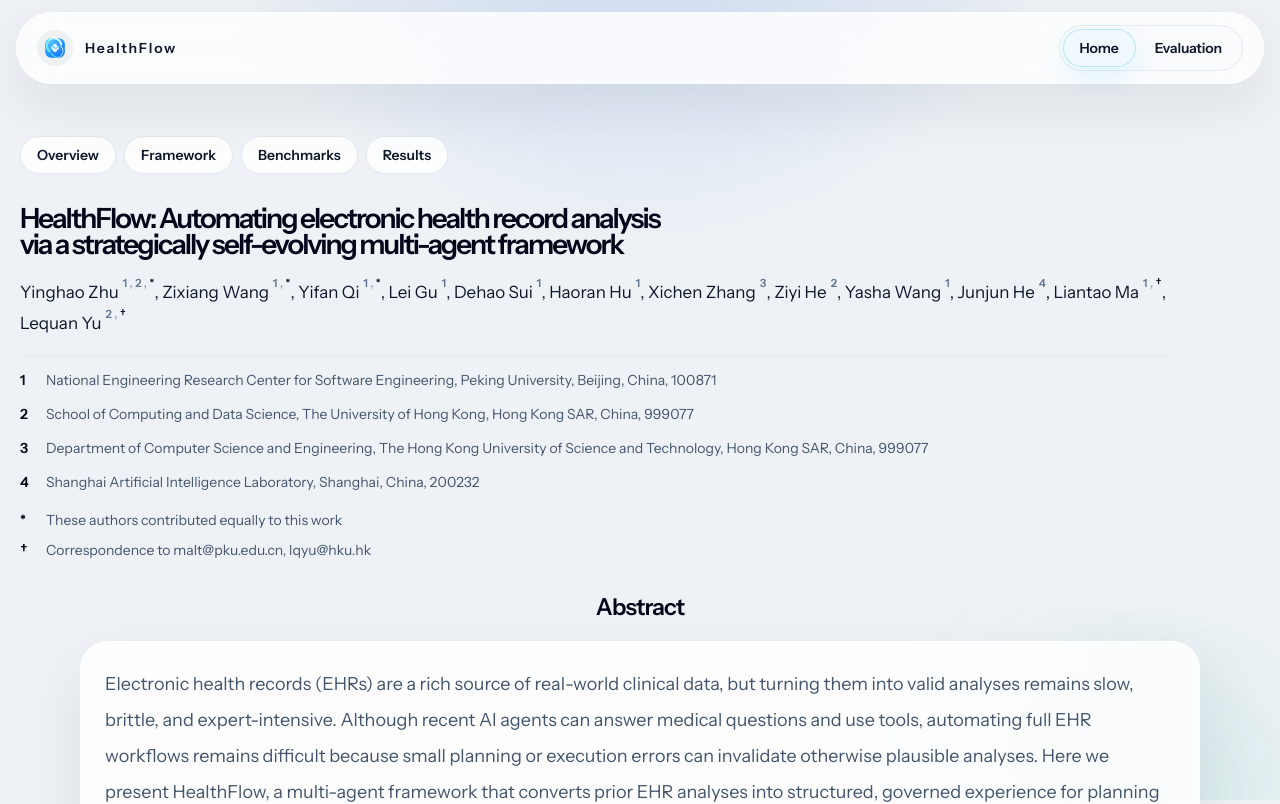
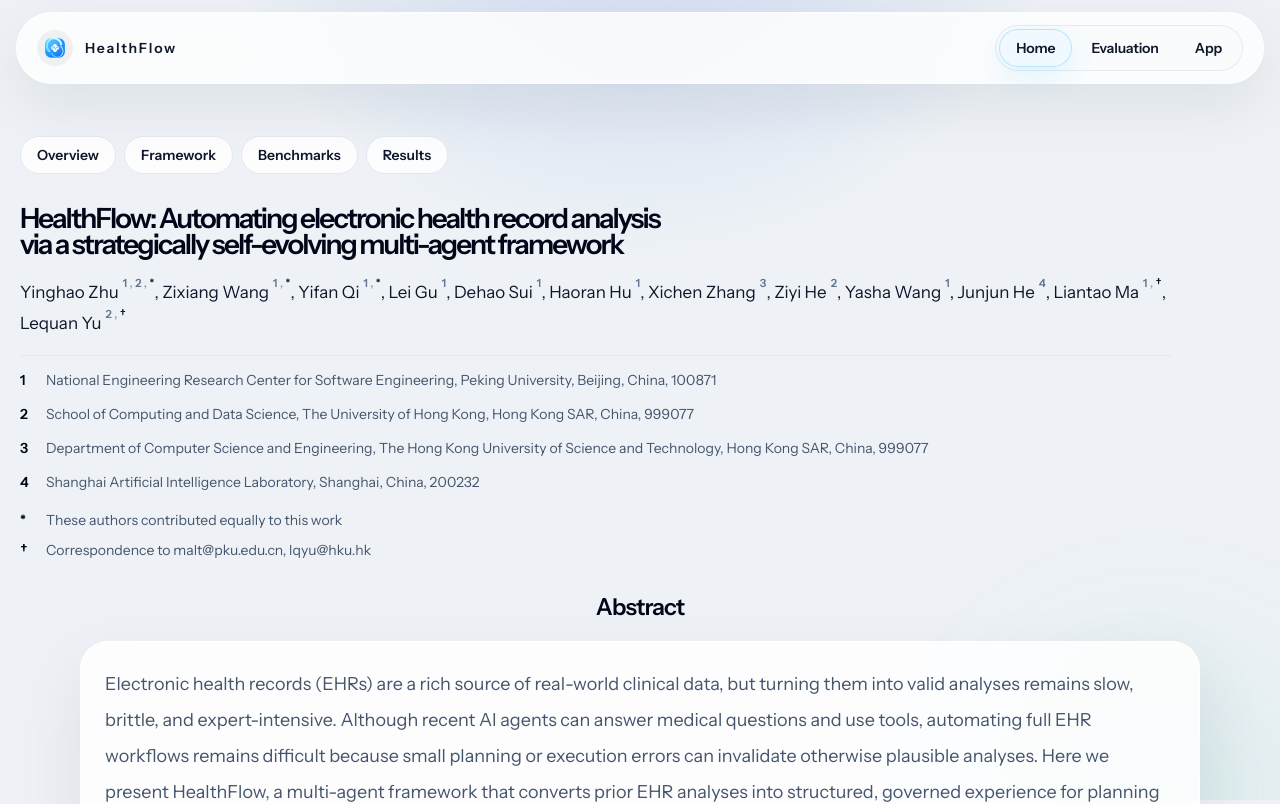
Before and after one commit to yhzhu99/HealthFlow, a Vue app in the folder platform/: page / in a window 1280 px wide. Shown: the top 804 px of the page. Built offline with nearby package versions, Linux system fonts and the light colour scheme; what markdown-it-texmath would draw is missing.

Commit message:
feat(platform): add app link to header navigation

```diff
--- a/platform/src/components/layout/AppShell.vue
+++ b/platform/src/components/layout/AppShell.vue
@@ -1,6 +1,6 @@
 <script setup lang="ts">
 import { computed } from 'vue'
-import { useRoute } from 'vue-router'
+import { RouterLink, useRoute } from 'vue-router'
 import { toBasePath } from '../../lib/assets'
 
 const props = withDefaults(
@@ -15,13 +15,14 @@
 const route = useRoute()
 
 const navItems = computed(() => [
-  { to: '/', label: 'Home' },
-  { to: '/evaluation', label: 'Evaluation' },
+  { href: '/', label: 'Home', external: false },
+  { href: '/evaluation', label: 'Evaluation', external: false },
+  { href: 'https://healthflow.medx-pku.com/app/', label: 'App', external: true },
 ])
 
 const isActive = (path: string) => route.path === path
-const navItemClass = (path: string) =>
-  isActive(path)
+const navItemClass = (path: string, external: boolean) =>
+  !external && isActive(path)
     ? 'bg-sky-50 text-sky-900 shadow-[0_12px_28px_rgba(56,189,248,0.14)] ring-1 ring-sky-200'
     : 'text-slate-500 hover:bg-white hover:text-slate-950'
 
@@ -50,16 +51,18 @@
         </RouterLink>
 
         <nav class="flex items-center gap-1 rounded-full border border-slate-200/80 bg-slate-50/80 p-1">
-          <RouterLink
+          <component
             v-for="item in navItems"
-            :key="item.to"
-            :to="item.to"
+            :is="item.external ? 'a' : RouterLink"
+            :key="item.href"
+            :to="item.external ? undefined : item.href"
+            :href="item.external ? item.href : undefined"
             class="rounded-full px-4 py-2 text-sm font-semibold tracking-[-0.01em] transition"
-            :aria-current="isActive(item.to) ? 'page' : undefined"
-            :class="navItemClass(item.to)"
+            :aria-current="!item.external && isActive(item.href) ? 'page' : undefined"
+            :class="navItemClass(item.href, item.external)"
           >
             {{ item.label }}
-          </RouterLink>
+          </component>
         </nav>
       </div>
     </header>
```
